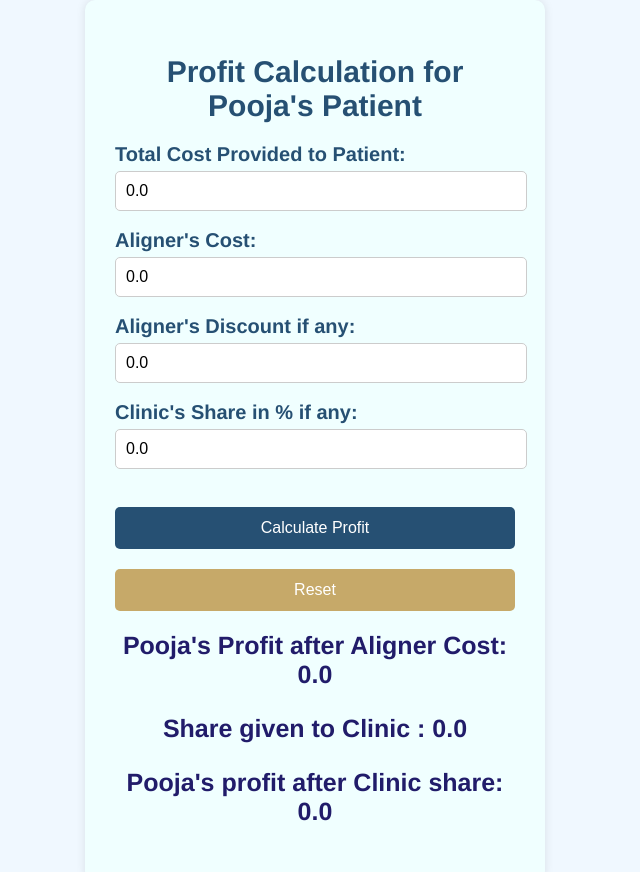
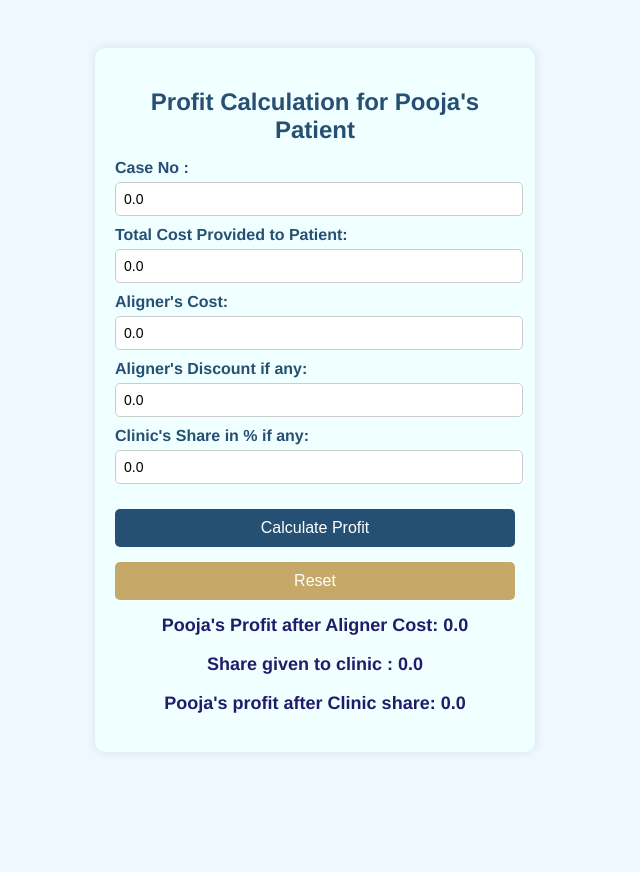
Before and after one commit to Parthpoi/alignerprofit, a plain HTML site: page index.html in a window 1280 px wide. Shown: the whole page, without its empty margins (325-965 px from the left). After the commit the page ends 800 px from the top, so only its background shows below. Drawn offline with Linux system fonts and the light colour scheme.

Commit message:
Update index.html

```diff
--- a/index.html
+++ b/index.html
@@ -12,7 +12,7 @@
   display: flex;
   justify-content: center;
   align-items: center;
-  min-height: 100vh;
+  height: 100vh; /* Adjusted height */
   background-color: #f0f8ff; /* Light cyan background */
 }
 
@@ -20,14 +20,14 @@
   background-color: #f0ffff; /* Light cyan container background */
   border-radius: 10px;
   box-shadow: 0 0 10px rgba(0, 0, 0, 0.1);
-  padding: 30px;
+  padding: 20px;
   width: 400px;
   max-width: 90%;
 }
 
 h2 {
-  font-size: 30px;
-  margin-bottom: 20px;
+  font-size: 24px; /* Reduced font size */
+  margin-bottom: 15px; /* Reduced margin */
   text-align: center;
   color: #265073; /* Dark blue */
 }
@@ -36,26 +36,26 @@ label {
   display: block;
   margin-bottom: 5px;
   font-weight: bold;
-  font-size: 20px;
+  font-size: 16px; /* Reduced font size */
   color: #265073; /* Dark blue */
 }
 
 input {
   width: calc(100% - 10px);
-  padding: 10px;
+  padding: 8px;
   border: 1px solid #ccc;
   border-radius: 5px;
-  font-size: 16px;
-  margin-bottom: 18px;
+  font-size: 14px; /* Reduced font size */
+  margin-bottom: 10px; /* Reduced margin */
 }
 
 button {
-  padding: 12px 24px;
+  padding: 10px 20px;
   border: none;
   border-radius: 5px;
   cursor: pointer;
-  font-size: 16px;
-  margin-top: 20px;
+  font-size: 16px; /* Reduced font size */
+  margin-top: 15px; /* Reduced margin */
   width: 100%;
   display: block;
   transition: all 0.3s ease;
@@ -79,9 +79,9 @@ button {
 }
 
 p {
-  margin-top: 20px;
+  margin-top: 15px; /* Reduced margin */
   font-weight: bold;
-  font-size: 16px;
+  font-size: 14px; /* Reduced font size */
   color: #333; /* Dark gray */
   text-align: center;
 }
@@ -90,7 +90,7 @@ p {
 #result1,
 #result2 {
   color: #211C6A; /* Dark purple */
-  font-size: 25px;
+  font-size: 18px; /* Reduced font size */
   font-family: "Helvetica";
 }
 </style>
@@ -98,6 +98,8 @@ p {
 <body>
   <div id="container">
     <h2>Profit Calculation for Pooja's Patient</h2>
+    <label for="caseno">Case No :</label>
+    <input type="number" id="caseno" value="0.0" onclick="clearContent(this)">
     <label for="totalcost">Total Cost Provided to Patient:</label>
     <input type="number" id="totalcost" value="0.0" onclick="clearContent(this)">
     <label for="alignercost">Aligner's Cost:</label>
@@ -109,7 +111,7 @@ p {
     <button id="calculateButton" onclick="calculateProfit()">Calculate Profit</button>
     <button id="resetButton" onclick="resetValues()">Reset</button>
     <p id="result">Pooja's Profit after Aligner Cost: 0.0</p>
-    <p id="result2">Share given to Clinic : 0.0</p>
+    <p id="result2">Share given to clinic : 0.0</p>
     <p id="result1">Pooja's profit after Clinic share: 0.0</p>
   </div>
 
@@ -124,7 +126,7 @@ p {
       var profitAfterClinicShare = profitAfterAlignerCost - (profitAfterAlignerCost * clinicShare / 100);
       document.getElementById('result1').innerText = "Pooja's profit after Clinic share: " + profitAfterClinicShare;
       var clinicshare = profitAfterAlignerCost - profitAfterClinicShare;
-      document.getElementById('result2').innerText = "Share given to Clinic : " + clinicshare;
+      document.getElementById('result2').innerText = "Share given to clinic : " + clinicshare;
     }
 
     function resetValues() {
@@ -132,6 +134,7 @@ p {
       document.getElementById('alignercost').value = 0.0;
       document.getElementById('alignerdiscount').value = 0.0;
       document.getElementById('clinicshare').value = 0.0;
+       document.getElementById('caseno').value = 0.0;
       document.getElementById('result').innerText = "Pooja's Profit after Aligner Cost: 0.0";
       document.getElementById('result1').innerText = "Pooja's profit after Clinic share: 0.0";
     }
```
